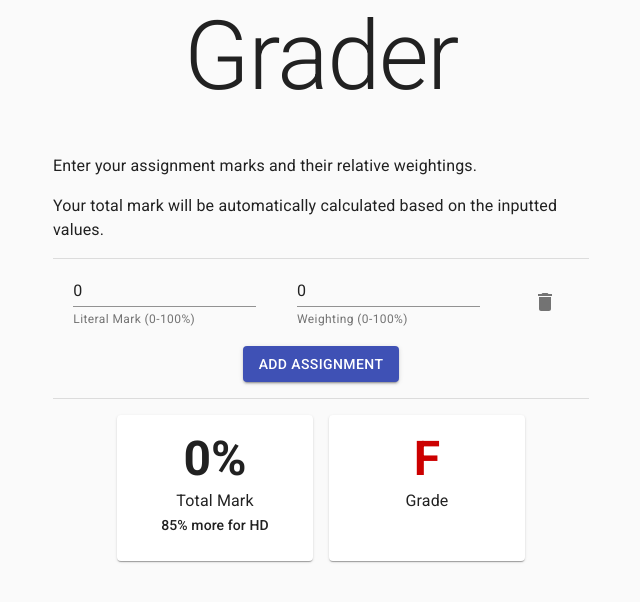
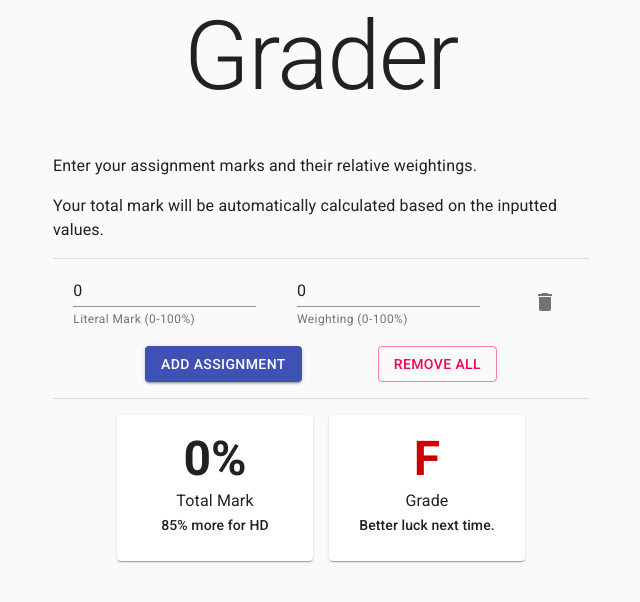
Before and after one commit to MatthewWid/Grader, a React (Vite) app: page / in a window 1280 px wide. Shown: the top 602 px of the page, without its empty margins (319-959 px from the left). Built offline with nearby package versions, Linux system fonts and the light colour scheme.

Commit message:
Add 'Remove All' button. Add flavour text to grade marks.

```diff
--- a/src/js/App.js
+++ b/src/js/App.js
@@ -13,26 +13,31 @@ const grades = [
 		name: "F",
 		mark: 0,
 		colour: "#cc0000",
+		flavour: "Better luck next time.",
 	},
 	{
 		name: "P",
 		mark: 50,
 		colour: "#14b814",
+		flavour: "Good enough.",
 	},
 	{
 		name: "Cr",
 		mark: 65,
-		colour: "#c20ac2"
+		colour: "#c20ac2",
+		flavour: "Nice going!",
 	},
 	{
 		name: "D",
 		mark: 75,
 		colour: "#5ab5e2",
+		flavour: "Impressive!",
 	},
 	{
 		name: "HD",
 		mark: 85,
 		colour: "#0088cc",
+		flavour: "Absolute perfection.",
 	}
 ];
 
@@ -108,6 +113,12 @@ const App = () => {
 		setAssignments(newAssignments);
 	};
 
+	const removeAllAssignments = () => {
+		const newAssignments = [{...defaultAssignment}];
+
+		setAssignments(newAssignments);
+	};
+
 	return (
 		<Fragment>
 			<CssBaseline />
@@ -122,10 +133,9 @@ const App = () => {
 						updateAssignment={updateAssignment}
 						removeAssignment={removeAssignment}
 					/>
-					<Box m={2} style={{
-						"textAlign": "center"
-					}}>
+					<Box m={2} display="flex" justifyContent="space-evenly">
 						<Button variant="contained" color="primary" onClick={addAssignment}>Add Assignment</Button>
+						<Button variant="outlined" color="secondary" onClick={removeAllAssignments}>Remove All</Button>
 					</Box>
 					<Divider />
 					<ResultsViewer totalMark={totalMark} grade={grade} />
--- a/src/js/ResultsViewer.js
+++ b/src/js/ResultsViewer.js
@@ -45,6 +45,7 @@ const ResultsViewer = (props) => {
 								color: grade.colour,
 							}}>{grade.name}</Typography>
 							<Typography variant="subtitle1" align="center">Grade</Typography>
+							<Typography variant="subtitle2" align="center">{grade.flavour}</Typography>
 						</CardContent>
 					</Card>
 				</Grid>
```
